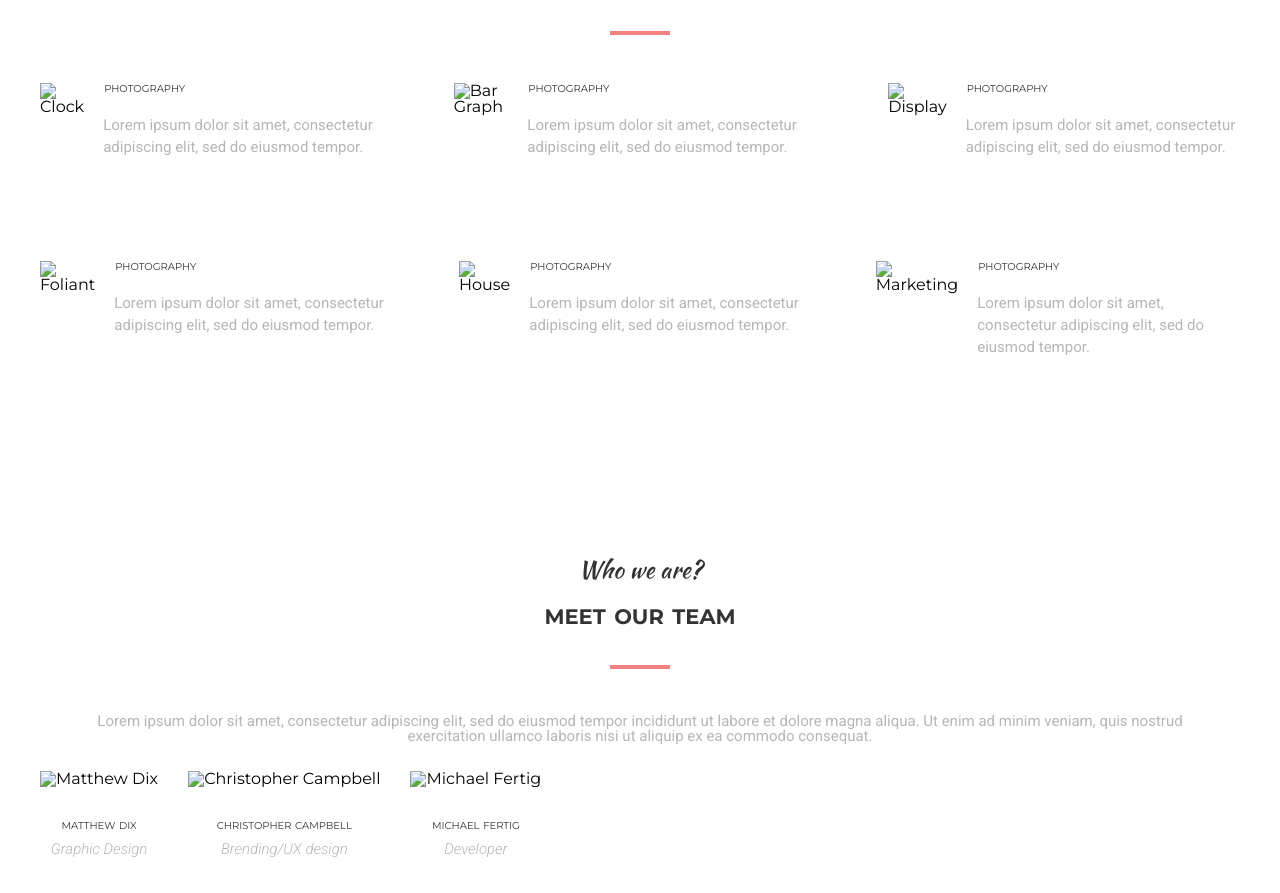
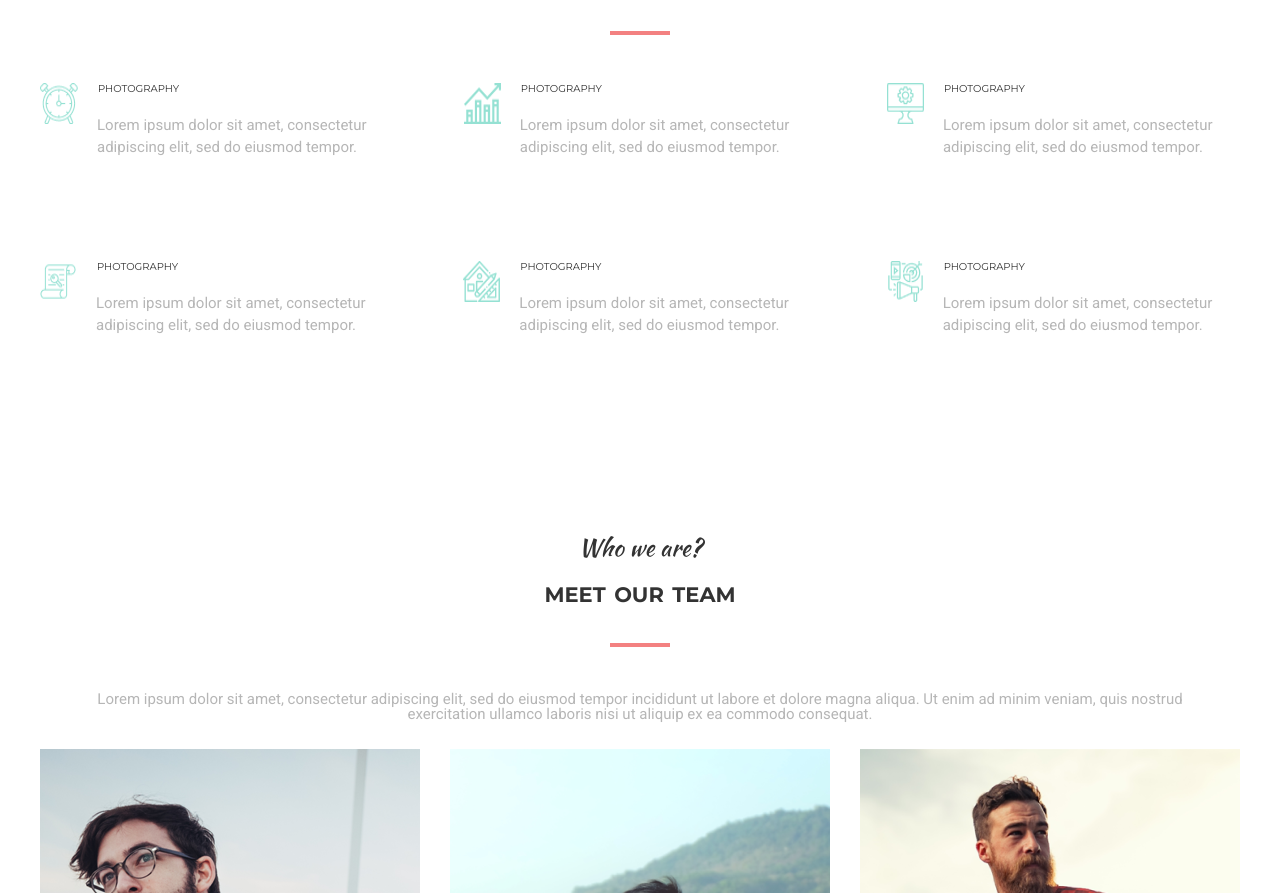
Before and after one commit to HlibSamodin/MoGo-Updated, a plain HTML site: page index.html in a window 1280 px wide. Shown: the part 219-1112 px from the top of the page. Drawn offline with Linux system fonts and the light colour scheme.

Commit message:
POLISHED VERSION

```diff
--- a/index.html
+++ b/index.html
@@ -57,7 +57,7 @@
             <li class="service-item">
               <article class="service-card">
                 <img
-                  src="./images/icons/alarm.png"
+                  src="./icons/alarm.png"
                   alt="Clock"
                   class="service-image"
                 />
@@ -73,7 +73,7 @@
             <li class="service-item">
               <article class="service-card">
                 <img
-                  src="./images/icons/bar-graph.png"
+                  src="./icons/bar-graph.png"
                   alt="Bar Graph"
                   class="service-image"
                 />
@@ -89,7 +89,7 @@
             <li class="service-item">
               <article class="service-card">
                 <img
-                  src="./images/icons/display.png"
+                  src="./icons/display.png"
                   alt="Display"
                   class="service-image"
                 />
@@ -107,7 +107,7 @@
             <li class="service-item">
               <article class="service-card">
                 <img
-                  src="./images/icons/paper.png"
+                  src="./icons/paper.png"
                   alt="Foliant"
                   class="service-image"
                 />
@@ -122,11 +122,7 @@
             </li>
             <li class="service-item">
               <article class="service-card">
-                <img
-                  src="./images/icons/home.png"
-                  alt="House"
-                  class="service-image"
-                />
+                <img src="./icons/home.png" alt="House" class="service-image" />
                 <div class="service-card-container">
                   <h3 class="service-card-title">photography</h3>
                   <p class="service-card-text">
@@ -139,7 +135,7 @@
             <li class="service-item">
               <article class="service-card">
                 <img
-                  src="./images/icons/digital-marketing.png"
+                  src="./icons/digital-marketing.png"
                   alt="Marketing"
                   class="service-image"
                 />
@@ -172,7 +168,7 @@
             <li class="about-item">
               <article class="about-article">
                 <img
-                  src="./images/photos/first-man.png"
+                  src="./photos/first-man.png"
                   alt="Matthew Dix"
                   class="about-image"
                 />
@@ -183,7 +179,7 @@
             <li class="about-item">
               <article class="about-article">
                 <img
-                  src="./images/photos/second-man.png"
+                  src="./photos/second-man.png"
                   alt="Christopher Campbell"
                   class="about-image"
                 />
@@ -194,7 +190,7 @@
             <li class="about-item">
               <article class="about-article">
                 <img
-                  src="./images/photos/third-man.png"
+                  src="./photos/third-man.png"
                   alt="Michael Fertig"
                   class="about-image"
                 />
```
